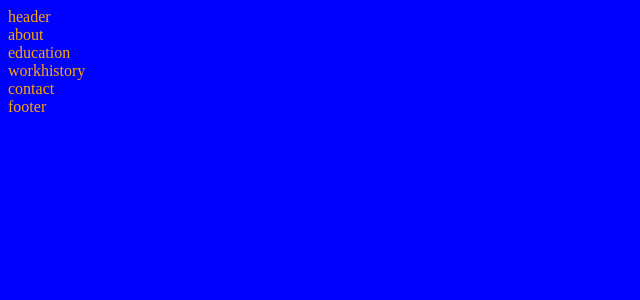
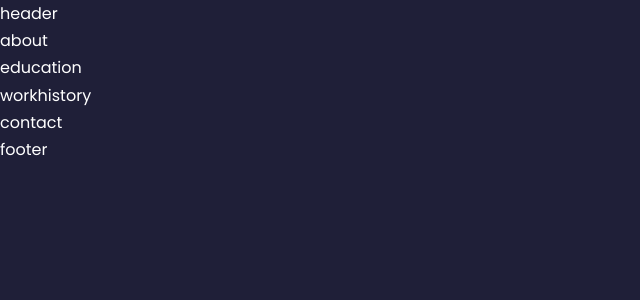
Before and after one commit to ParkerBalbach/online_resume, a React (Create React App) app: page / in a window 1280 px wide. Shown: the top 300 px of the page, without its empty margins (0-640 px from the left). Built offline with nearby package versions, Linux system fonts and the light colour scheme.

Commit message:
started adding layout and variables

```diff
--- a/src/index.css
+++ b/src/index.css
@@ -1,4 +1,30 @@
+@import url('https://fonts.googleapis.com/css2?family=Poppins:wght@300;400;500;600&display=swap');
+
 body {
-  background: blue;
-  color: orange;
+  font-family: 'Poppins', sans-serif;
+  background: var(--color-dark-bg);
+  color: var(--color-white);
+  line-height: 1.7;
 }
+
+* {
+  margin: 0;
+  padding: 0;
+  border: 0;
+  outline: 0;
+  box-sizing: border-box;
+  list-style: none;
+  text-decoration: none;
+}
+
+:root {
+  --color-primary: #4db5ff;
+  --color-white: #fff;
+  --color-light: rgba(255, 255, 255, 0.6);
+  --color-dark-bg: #1f1f38;
+  --color-light-bg: #2c2c6c;
+
+  --container-width-lrg: 75%;
+  --container-width-md: 86%;
+  --container-width-sm: 90%
+}
```
